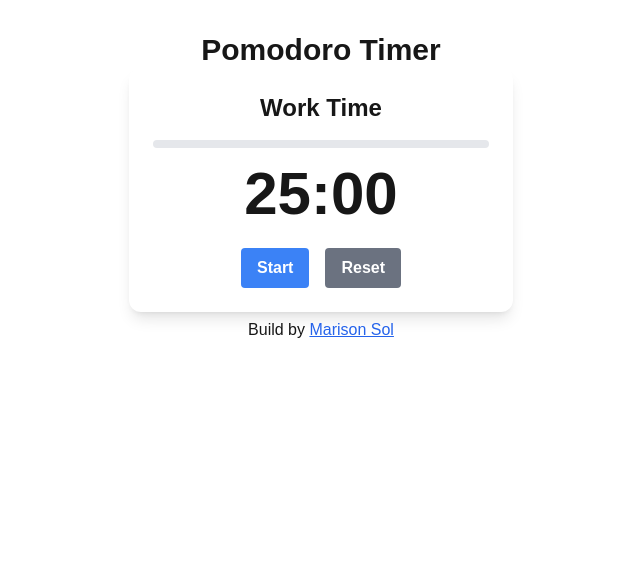
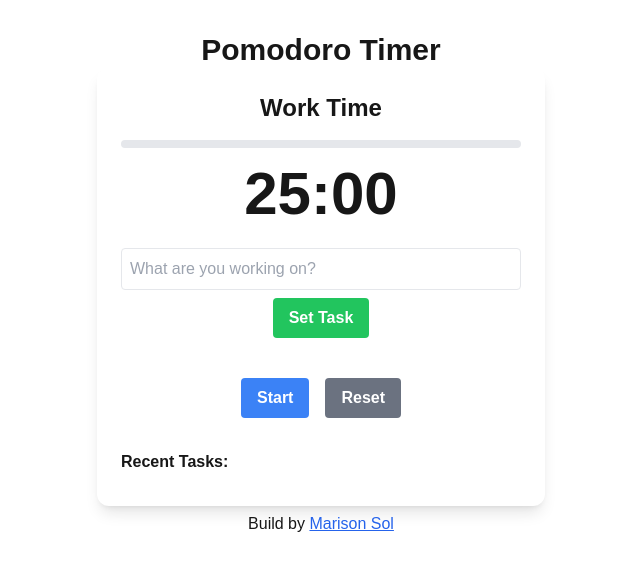
Before and after one commit to marison333/pomodoro-app, a Next.js app: page / in a window 1280 px wide. Shown: the top 570 px of the page, without its empty margins (319-959 px from the left). Built offline with nearby package versions, Linux system fonts and the light colour scheme.

Commit message:
task submission

```diff
--- a/components/PomodoroTimer.tsx
+++ b/components/PomodoroTimer.tsx
@@ -1,6 +1,14 @@
 "use client";
 
-import { useState, useEffect, useRef } from "react";
+import React, { useState, useEffect, useRef } from "react";
+
+interface Task {
+  id: number;
+  description: string;
+  timestamp: Date;
+  mode: "Work" | "break";
+  completed: boolean;
+}
 
 export default function PomodoroTimer() {
   const [minutes, setMinutes] = useState(25);
@@ -9,19 +17,39 @@ export default function PomodoroTimer() {
   const [mode, setMode] = useState("work");
   const audioRef = useRef<HTMLAudioElement | null>(null);
 
-  // New constant for total duration in seconds
-  const WORK_TIME = 25 * 60; // 25 minutes in seconds
-  const BREAK_TIME = 5 * 60;  // 5 minutes in seconds
+  const [currentTask, setCurrentTask] = useState("");
+  const [tasks, setTasks] = useState<Task[]>([]);
 
-  // Calculate progress percentage
+  // handles task input changes
+  const handleTaskChange = (e: React.ChangeEvent<HTMLInputElement>) => {
+    setCurrentTask(e.target.value);
+  }
+
+  // Handles task submissions
+  const handleTaskSubmit = (e: React.FormEvent<HTMLFormElement>) => {
+    e.preventDefault();
+    if (currentTask.trim()) {
+      const newTask: Task = {
+        id: Date.now(),
+        description: currentTask,
+        timestamp: new Date(),
+        mode: mode,
+        completed: false
+      };
+      setTasks(prevTasks => [...prevTasks, newTask]);
+      setCurrentTask(""); // clears input after submission
+    }
+  };
+
+  // for progress bar
+  const WORK_TIME = 25 * 60;
+  const BREAK_TIME = 5 * 60;
+
   const calculateProgress = () => {
-    // Determine total time based on current mode
     const totalTime = mode === 'work' ? WORK_TIME : BREAK_TIME;
-    // Calculate current time
     const currentTime = (minutes * 60) + seconds;
-    // Calculate remaining percentage
     const progress = ((totalTime - currentTime) / totalTime) * 100;
-    // Ensure progress stays between 0 and 100
+
     return Math.min(100, Math.max(0, progress));
   };
 
@@ -31,18 +59,14 @@ export default function PomodoroTimer() {
   }, []);
 
   const playNotification = () => {
-    // Safety check to ensure audio is loaded
     if (audioRef.current) {
-      // Reset the audio to the start
       audioRef.current.currentTime = 0;
-      // Play the sound
       audioRef.current.play().catch(error => {
         console.log('Error playing audio:', error);
       });
     }
   };
 
-  // Previous handler functions remain the same
   function handleStartPause() {
     setIsRunning(!isRunning);
   }
@@ -55,51 +79,49 @@ export default function PomodoroTimer() {
   }
 
   useEffect(() => {
-    // Only set up the timer if 'isRunning' is true
     if (!isRunning) return;
 
-    // Set up an interval that runs every 1000ms (1 second)
     const timerInterval = setInterval(() => {
-      // If it has seconds remaining, just decrease seconds
       if (seconds > 0) {
         setSeconds(seconds - 1);
-      }
-      // If It's at 0 seconds but have minutes remaining
-      else if (minutes > 0) {
+      } else if (minutes > 0) {
         setMinutes(minutes - 1);
         setSeconds(59);
-      }
-      // If both minutes and seconds are 0, switch modes
-      else {
-        // Clears the interval first
+      } else {
+        // Clears the interval first then plays audio
         clearInterval(timerInterval);
-
-        // Play notification when timer ends
         playNotification();
 
-        // Switch modes and reset time
+        if (tasks.length > 0) {
+          setTasks(prevTasks =>
+          prevTasks.map(task =>
+          task.completed ? task : { ...task, completed: true }
+          )
+          );
+        }
+
         if (mode === "work") {
           setMode("break");
-          setMinutes(5); // 5-minute break
+          setMinutes(5);
         } else {
           setMode("work");
-          setMinutes(25); // 25-minute session
+          setMinutes(25);
         }
         setSeconds(0);
         setIsRunning(false);
       }
     }, 1000);
 
-    // Cleanup function that runs when the effect is re-run or component unmounts
     return () => clearInterval(timerInterval);
-  }, [isRunning, minutes, seconds, mode]); // Dependencies array
+  }, [isRunning, minutes, seconds, mode, tasks.length]);
 
   return (
-    <div className="p-6 max-w-sm mx-auto bg-white rounded-xl shadow-lg">
+      <div className="p-6 max-w-md mx-auto bg-white rounded-xl shadow-lg">
         <div className="text-center">
           <h2 className="text-2xl font-bold mb-4">
-          {mode === "work" ? "Work Time" : "Break Time"}
+            {mode === 'work' ? 'Work Time' : 'Break Time'}
           </h2>
+
           {/* Progress bar container */}
           <div className="w-full h-2 bg-gray-200 rounded-full mb-4">
             {/* Actual progress bar */}
@@ -110,15 +132,37 @@ export default function PomodoroTimer() {
                 style={{ width: `${calculateProgress()}%` }}
             />
           </div>
+
           <div className="text-6xl font-bold mb-6">
-          {String(minutes).padStart(2, "0")}:{String(seconds).padStart(2, "0")}
+            {String(minutes).padStart(2, '0')}:{String(seconds).padStart(2, '0')}
           </div>
-        <div className="space-x-4">
+
+          {/* Task input form */}
+          <form onSubmit={handleTaskSubmit} className="mb-6">
+            <input
+                type="text"
+                value={currentTask}
+                onChange={handleTaskChange}
+                placeholder="What are you working on?"
+                className="w-full p-2 border rounded mb-2"
+                disabled={isRunning}
+            />
+            <button
+                type="submit"
+                className="bg-green-500 hover:bg-green-600 text-white font-bold py-2 px-4 rounded mb-4"
+                disabled={isRunning || !currentTask.trim()}
+            >
+              Set Task
+            </button>
+          </form>
+
+          {/* Timer controls */}
+          <div className="space-x-4 mb-8">
             <button
                 onClick={handleStartPause}
                 className="bg-blue-500 hover:bg-blue-600 text-white font-bold py-2 px-4 rounded"
             >
-            {isRunning ? "Pause" : "Start"}
+              {isRunning ? 'Pause' : 'Start'}
             </button>
             <button
                 onClick={handleReset}
@@ -127,6 +171,29 @@ export default function PomodoroTimer() {
               Reset
             </button>
           </div>
+
+          {/* Task list */}
+          <div className="text-left">
+            <h3 className="font-bold mb-2">Recent Tasks:</h3>
+            <div className="space-y-2">
+              {tasks.map(task => (
+                  <div
+                      key={task.id}
+                      className={`p-2 rounded ${
+                          task.completed
+                              ? 'bg-green-100'
+                              : 'bg-yellow-100'
+                      }`}
+                  >
+                    <div className="font-medium">{task.description}</div>
+                    <div className="text-sm text-gray-600">
+                      {task.timestamp.toLocaleTimeString()} - {task.mode} session
+                      {task.completed && ' ✓'}
+                    </div>
+                  </div>
+              ))}
+            </div>
+          </div>
         </div>
       </div>
   );
```
Lines whose indentation alone changed are shown as unchanged.
